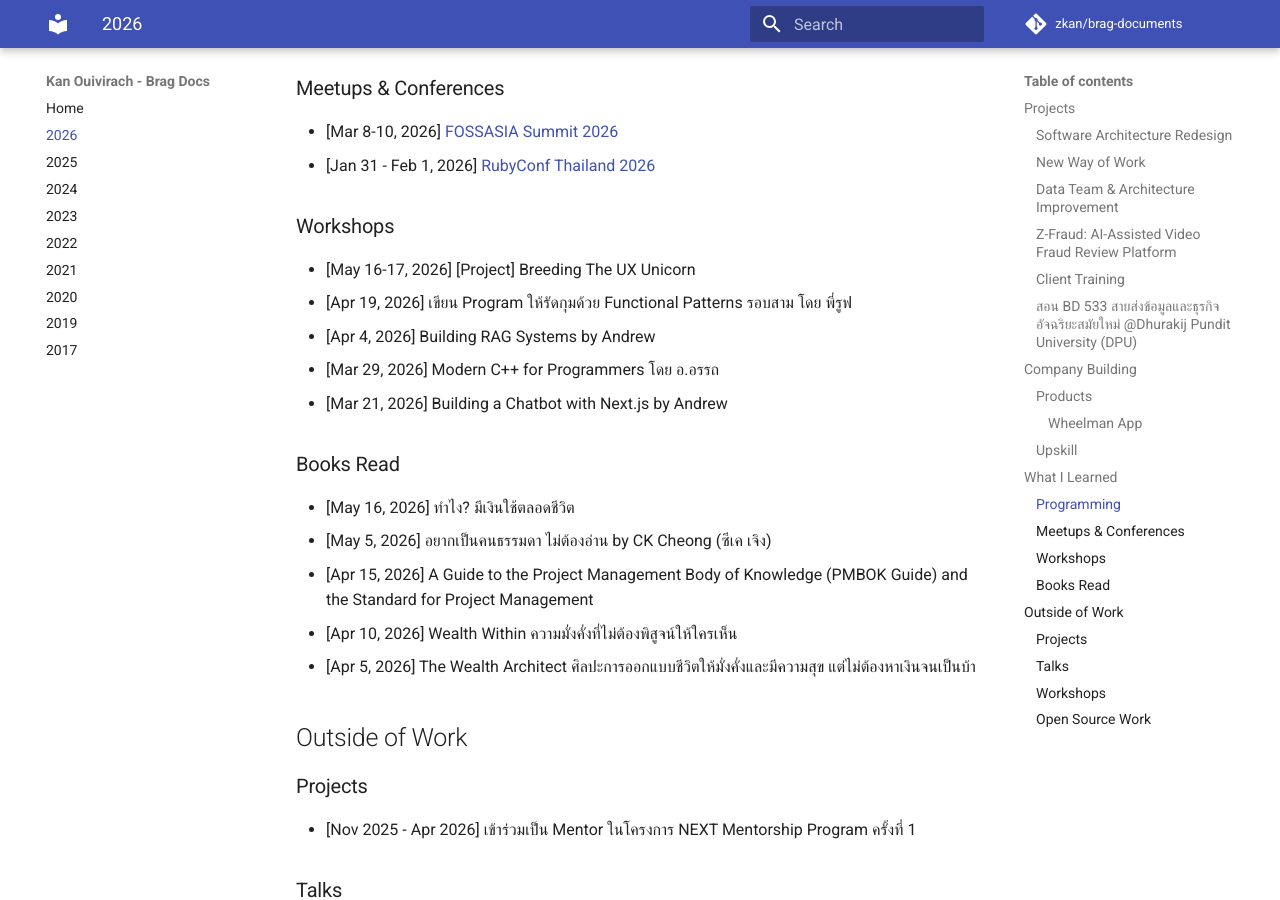
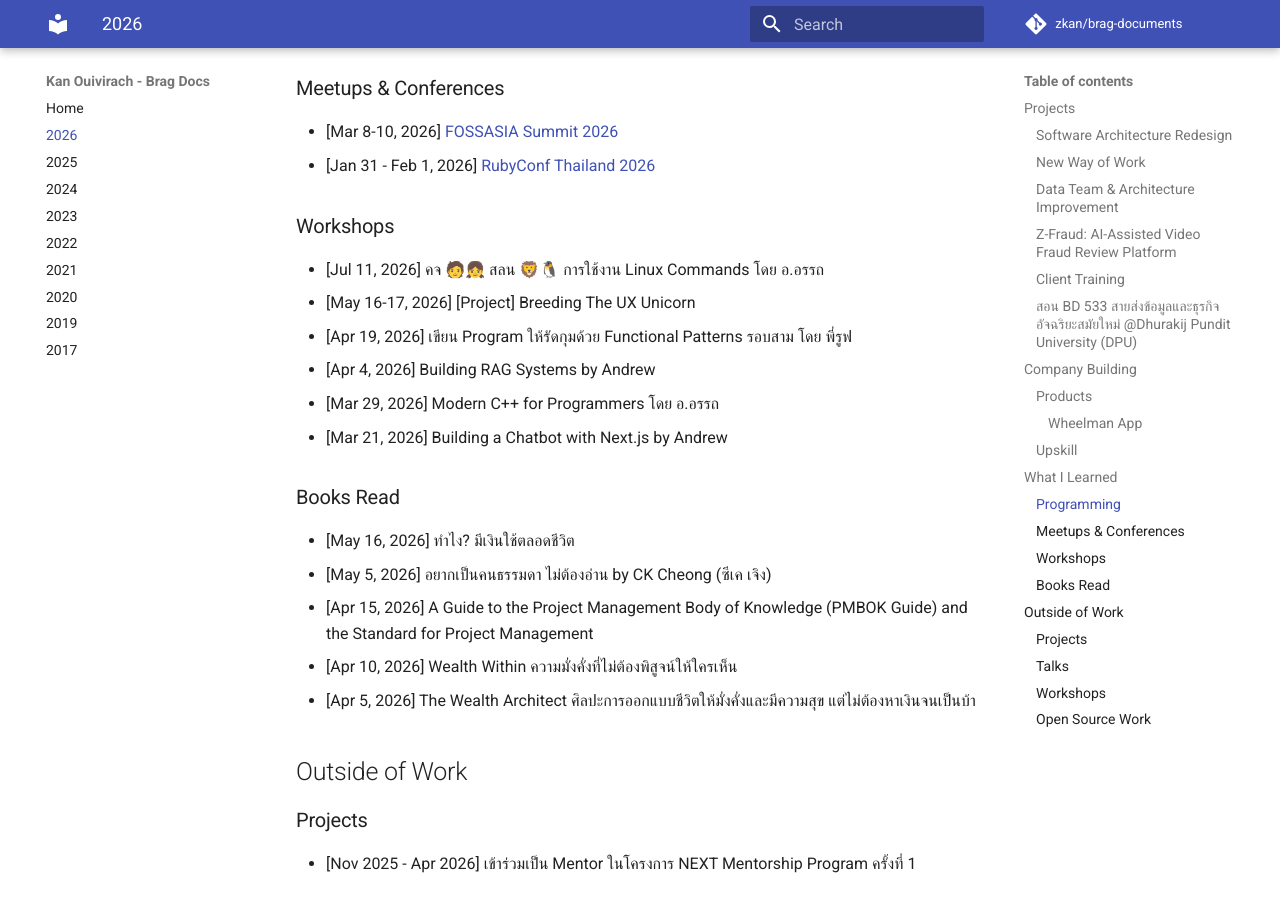
Before and after one commit to zkan/brag-documents, an MkDocs documentation site: the page built from docs/2026.md, in a window 1280 px wide and 900 px high, scrolled down 2249 px. Built offline with MkDocs 1.6.1 and Material for MkDocs 9.7.7, drawn with Linux system fonts in a browser that asks for light colours; comment, search, counter and statistics services are not loaded.

Commit message:
Add คจ สลน

```diff
--- a/docs/2026.md
+++ b/docs/2026.md
@@ -87,6 +87,7 @@
 
 ### Workshops
 
+* [Jul 11, 2026] คจ 🧑👧 สลน 🦁🐧 การใช้งาน Linux Commands โดย อ.อรรถ
 * [May 16-17, 2026] [Project] Breeding The UX Unicorn
 * [Apr 19, 2026] เขียน Program ให้รัดกุมด้วย Functional Patterns รอบสาม โดย พี่รูฟ
 * [Apr 4, 2026] Building RAG Systems by Andrew
```
